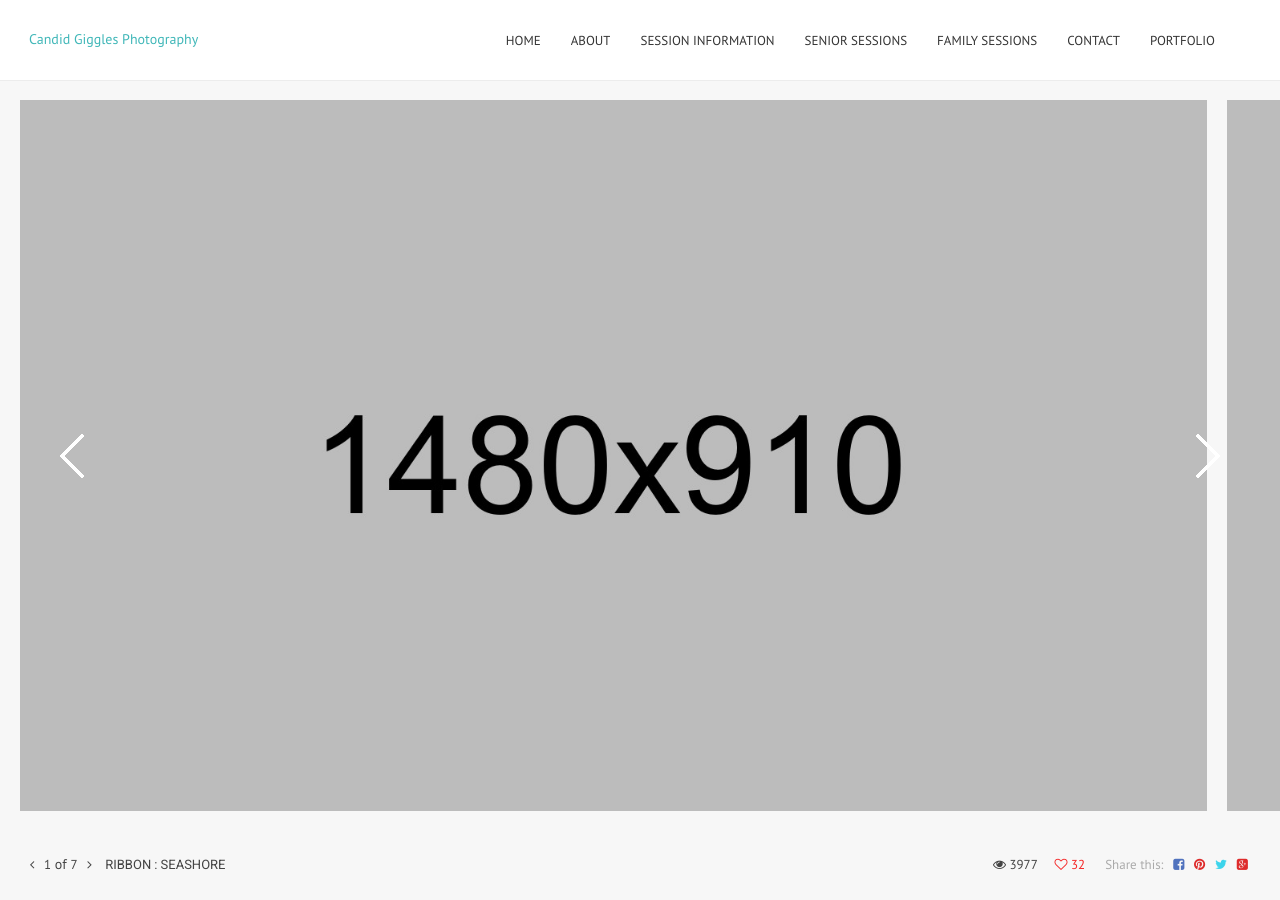
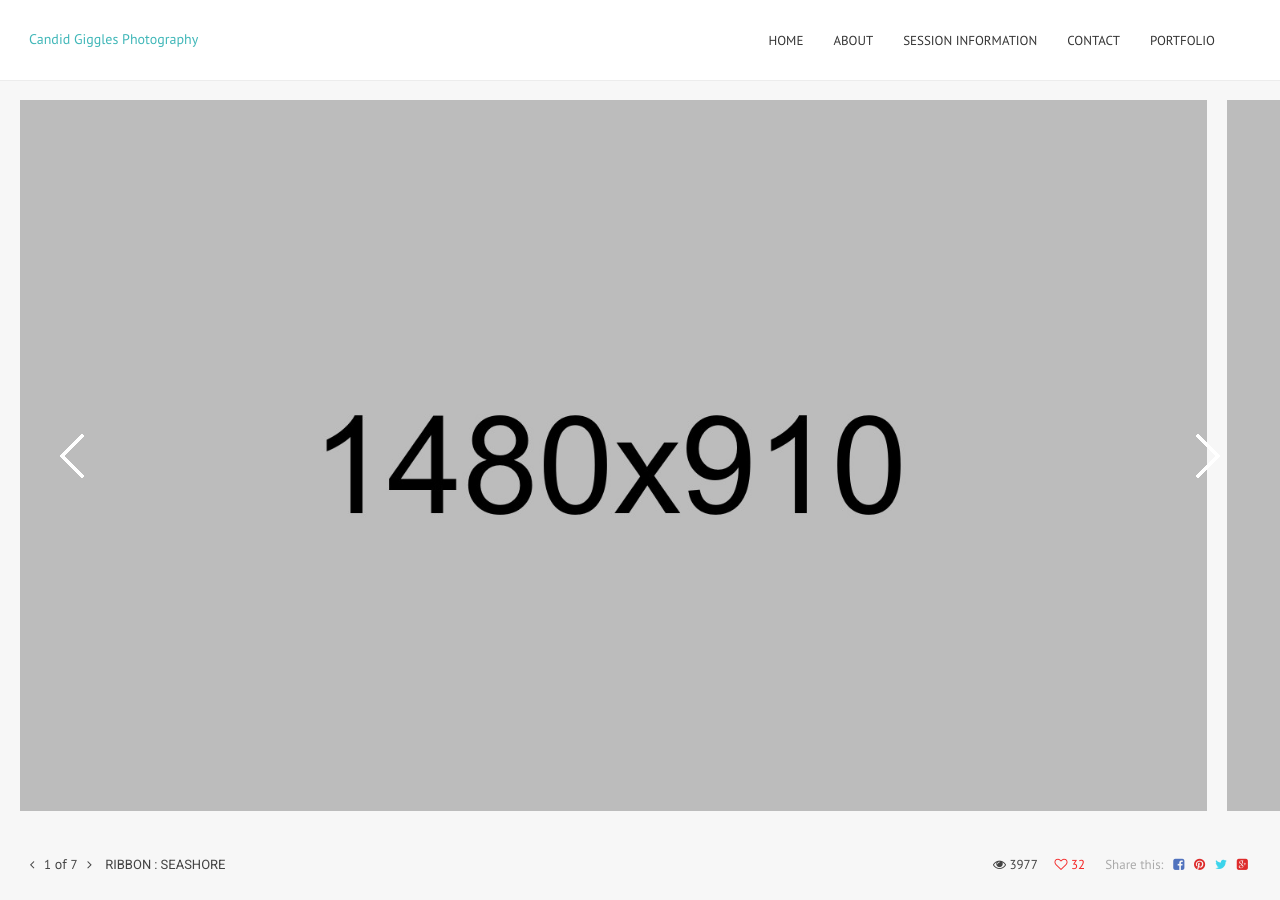
Before and after one commit to candidgiggles/kmitchellphoto.github.io, a Jekyll site: the page built from index.html, in a window 1280 px wide. Built offline with Jekyll 4.4.1, drawn with Linux system fonts in a browser that asks for light colours.

Commit message:
Updated menu.yml

```diff
--- a/_data/menu.yml
+++ b/_data/menu.yml
@@ -7,12 +7,6 @@
 - name: Session Information
   path: /session-info
 
-- name: Senior Sessions
-  path: /senior-sessions
-
-- name: Family Sessions
-  path: /family-sessions
-
 - name: Contact
   path: /contact
 
```
